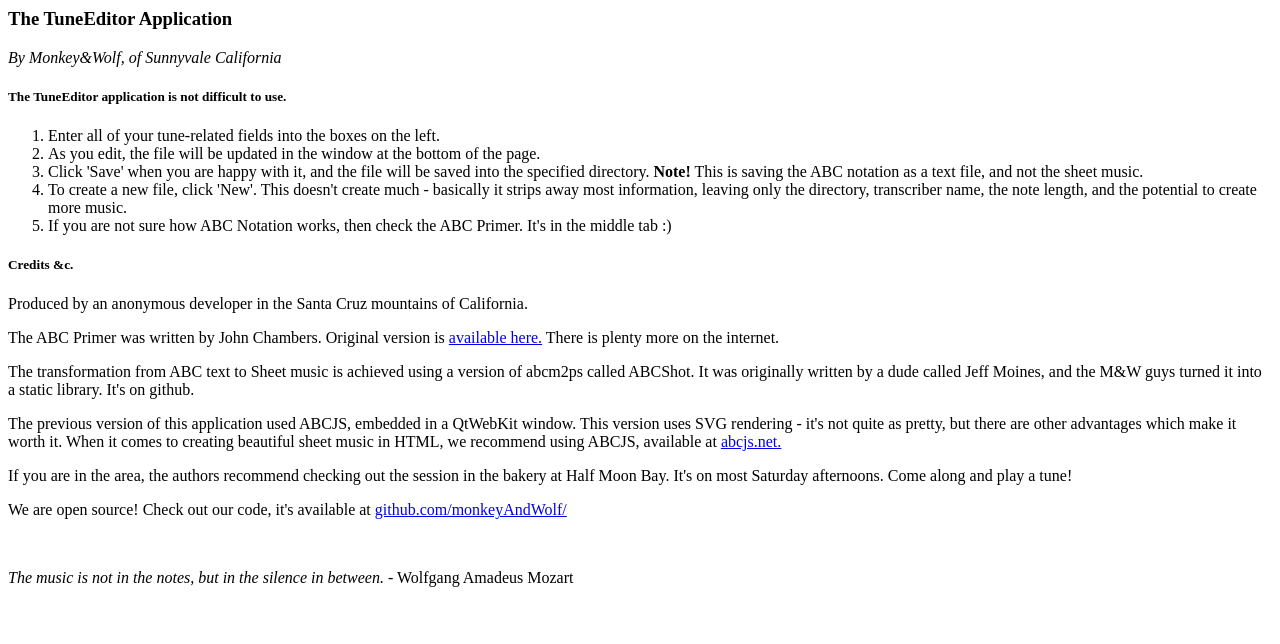
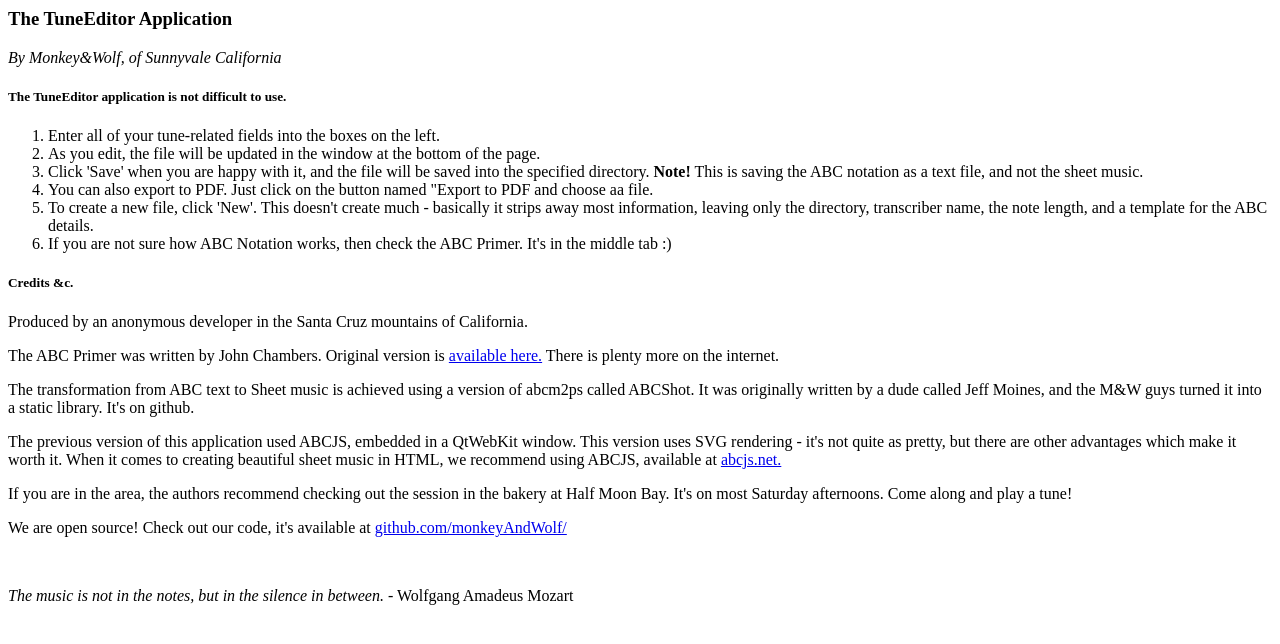
Before and after one commit to monkeyAndWolf/TuneEditor, a plain HTML site: page intro.html in a window 1280 px wide. Drawn offline with Linux system fonts and the light colour scheme.

Commit message:
Instructions updated.

```diff
--- a/intro.html
+++ b/intro.html
@@ -11,8 +11,9 @@
 <li>As you edit, the file will be updated in the window at the bottom of the page.</li>
 <li>Click 'Save' when you are happy with it, and the file will be saved into the specified directory. <b>Note!</b>
 This is saving the ABC notation as a text file, and not the sheet music.</li>
+<li>You can also export to PDF. Just click on the button named "Export to PDF and choose aa file.</li>
 <li>To create a new file, click 'New'. This doesn't create much - basically it strips away most information,
-leaving only the directory, transcriber name, the note length, and the potential to create more music.</li>
+leaving only the directory, transcriber name, the note length, and a template for the ABC details.</li>
 <li>If you are not sure how ABC Notation works, then check the ABC Primer. It's in the middle tab :)</li>
 </ol>
 
```
